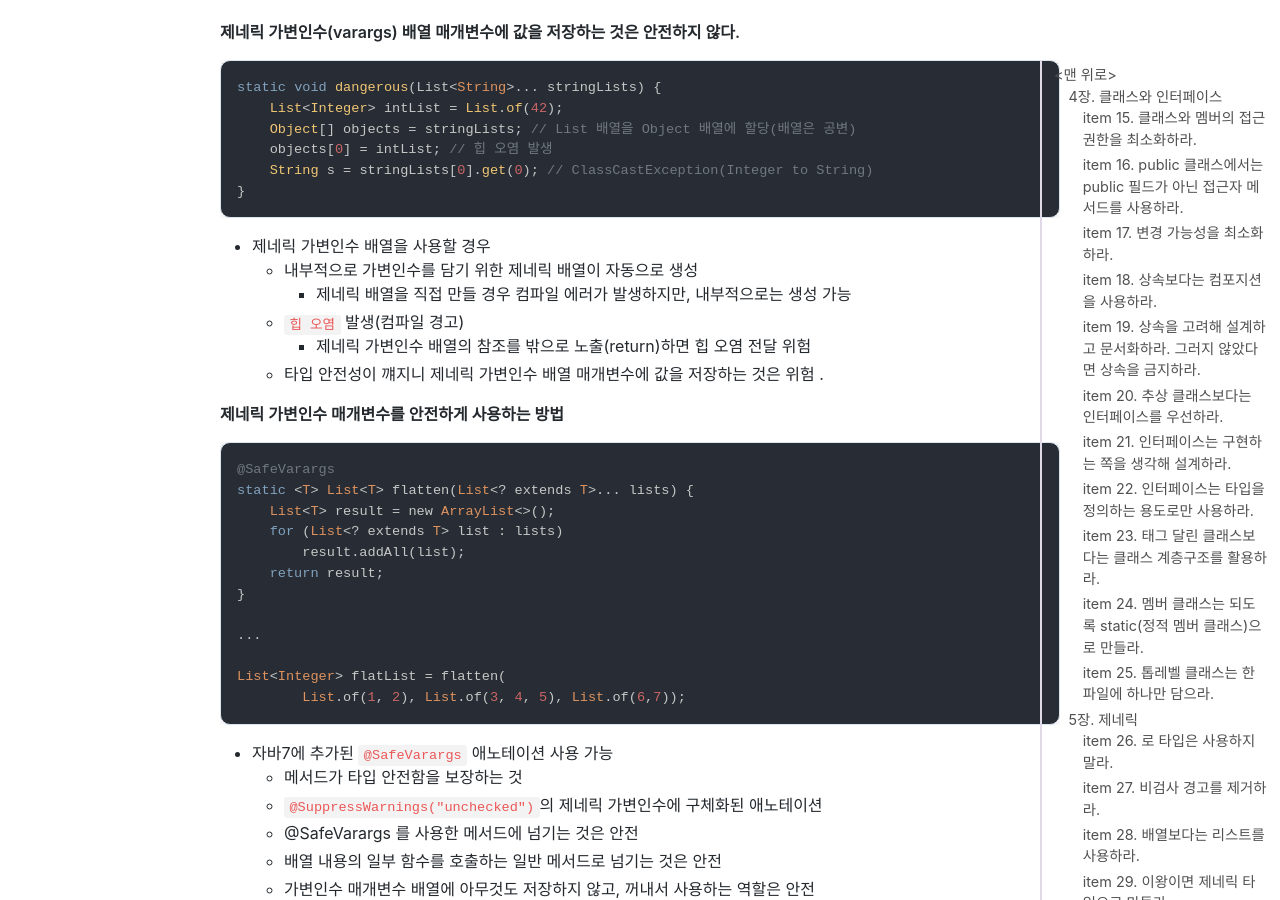
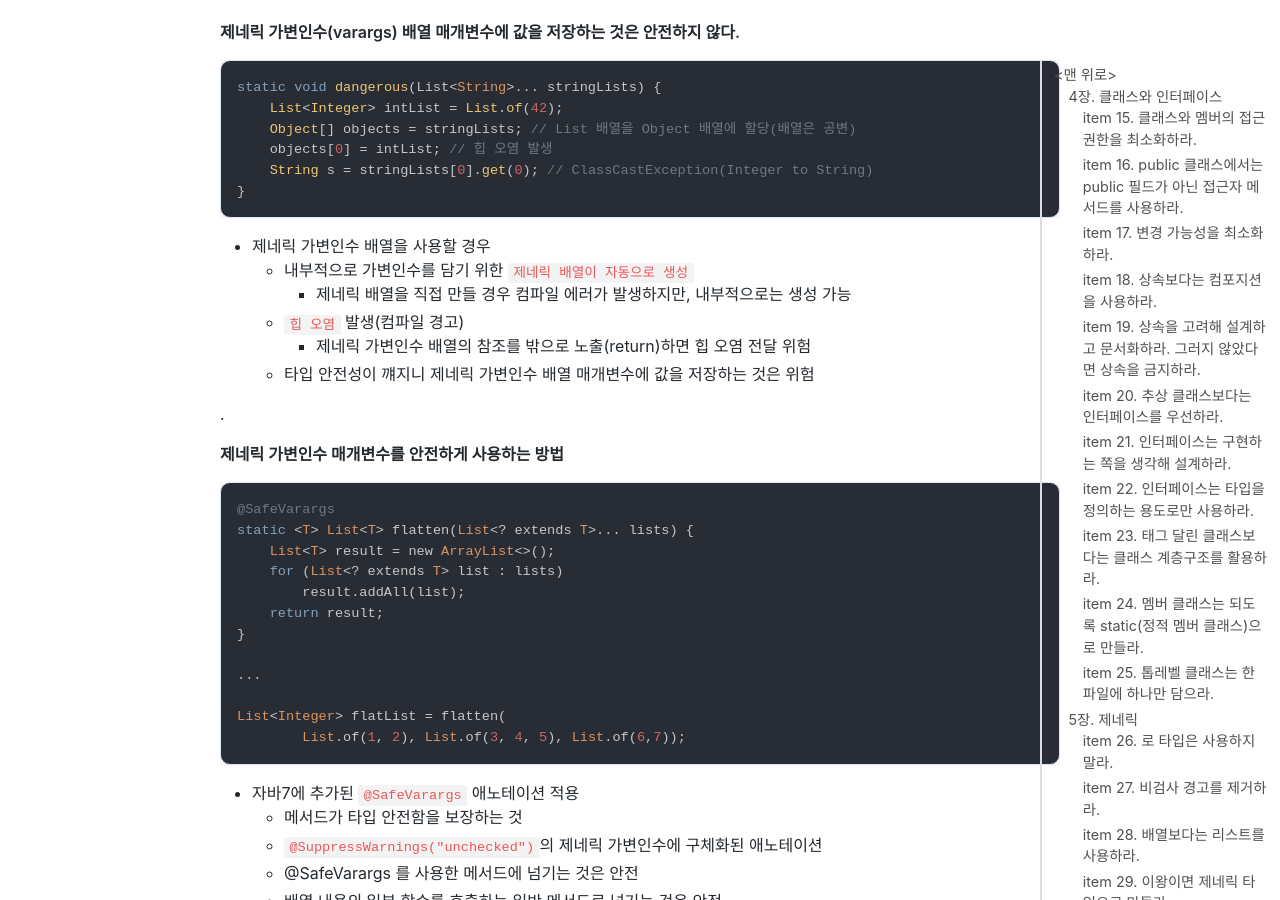
Before and after one commit to jihunparkme/jihunparkme.github.io, a Jekyll site: the page built from _posts/2023-04-22-Effective-Java-Class-Interface-Generics.md, in a window 1280 px wide and 900 px high, scrolled down 27236 px. Built offline with Jekyll 4.4.1, drawn with Linux system fonts in a browser that asks for light colours; nearby versions of some CDN libraries; comment, search, counter and statistics services are not loaded.

Commit message:
[Effective Java] item 32. 제네릭과 가변인수를 함께 쓸 때는 신중하라.
- 정리

````diff
--- a/_posts/2023-04-22-Effective-Java-Class-Interface-Generics.md
+++ b/_posts/2023-04-22-Effective-Java-Class-Interface-Generics.md
@@ -1214,11 +1214,12 @@ static void dangerous(List<String>... stringLists) {
 }
 ```
 - 제네릭 가변인수 배열을 사용할 경우
-  - 내부적으로 가변인수를 담기 위한 제네릭 배열이 자동으로 생성
+  - 내부적으로 가변인수를 담기 위한 `제네릭 배열이 자동으로 생성`
     - 제네릭 배열을 직접 만들 경우 컴파일 에러가 발생하지만, 내부적으로는 생성 가능
   - `힙 오염` 발생(컴파일 경고)
     - 제네릭 가변인수 배열의 참조를 밖으로 노출(return)하면 힙 오염 전달 위험
   - 타입 안전성이 꺠지니 제네릭 가변인수 배열 매개변수에 값을 저장하는 것은 위험
+
 .
 
 **제네릭 가변인수 매개변수를 안전하게 사용하는 방법**
@@ -1238,7 +1239,7 @@ List<Integer> flatList = flatten(
         List.of(1, 2), List.of(3, 4, 5), List.of(6,7));
 ```
 
-- 자바7에 추가된 `@SafeVarargs` 애노테이션 사용 가능
+- 자바7에 추가된 `@SafeVarargs` 애노테이션 적용
   - 메서드가 타입 안전함을 보장하는 것
   - `@SuppressWarnings("unchecked")`의 제네릭 가변인수에 구체화된 애노테이션
   - @SafeVarargs 를 사용한 메서드에 넘기는 것은 안전
````
